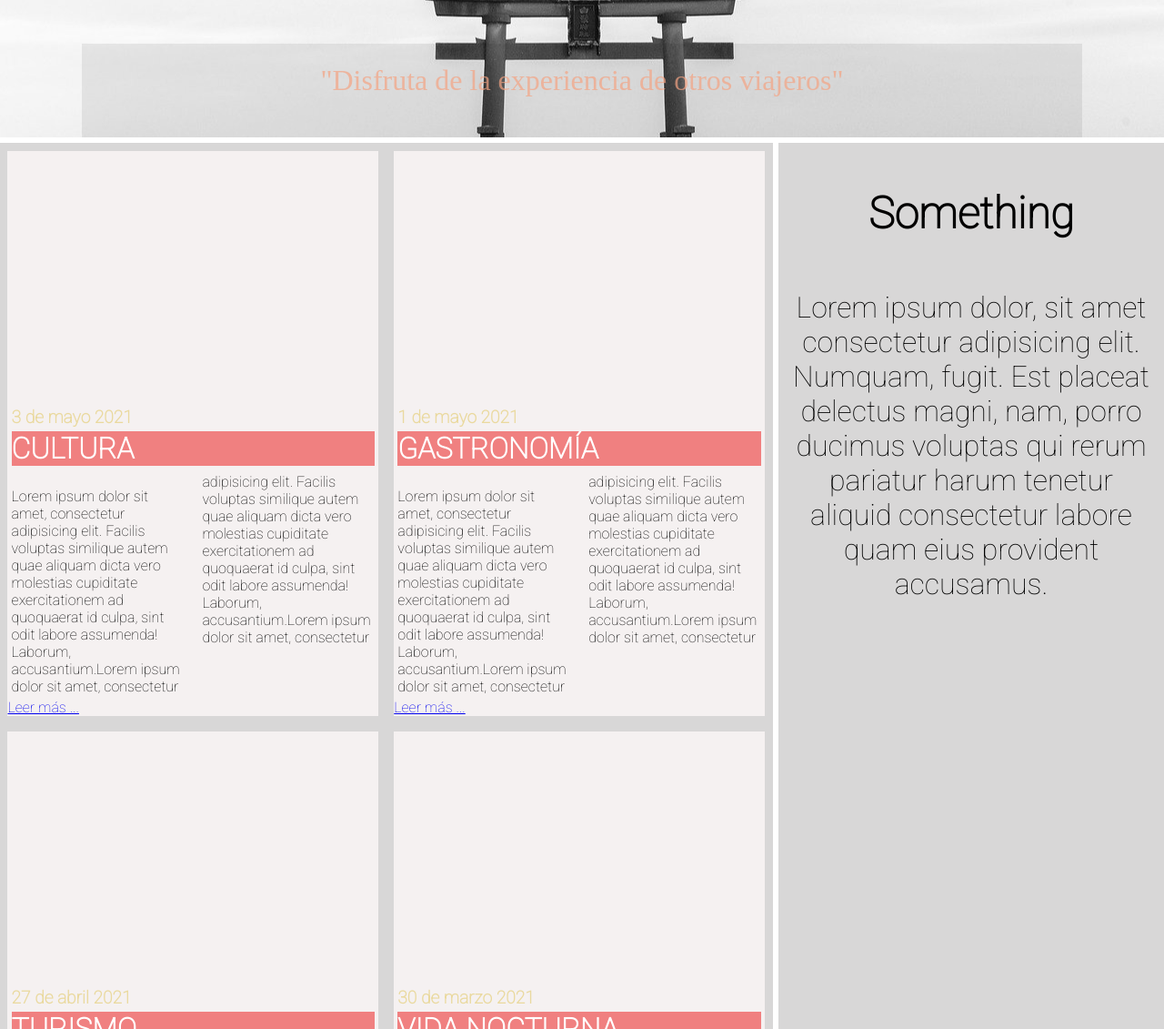
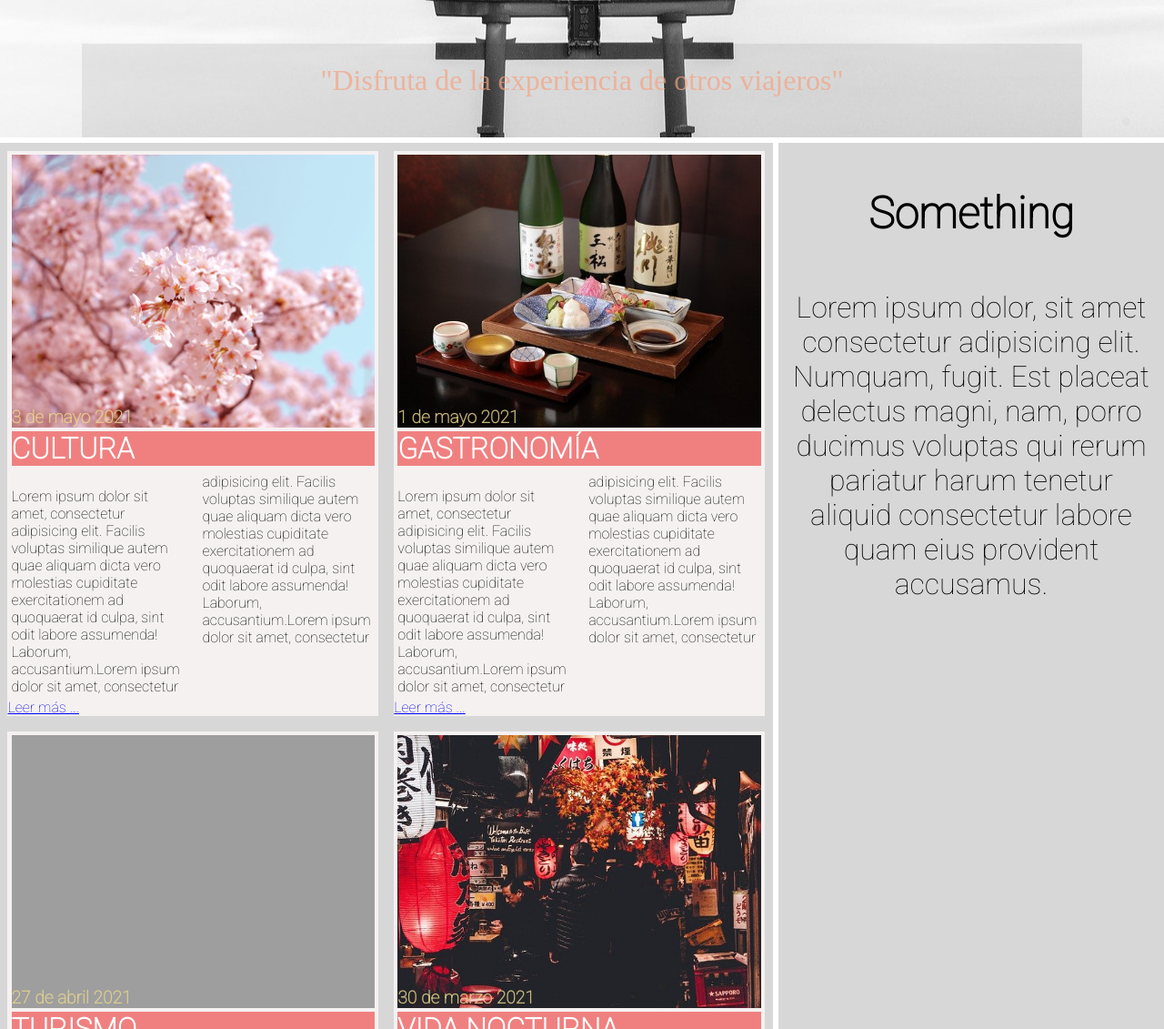
Before and after one commit to AsisEA/Sprint-1_Maquetacio-I_Nivell_2, a plain HTML site: page index.html in a window 1280 px wide. Shown: the part 169-1300 px from the top of the page at 91% size. Drawn offline with Linux system fonts and the light colour scheme; the site is published under a folder, as on GitHub Pages, so addresses that start at the root find nothing.

Commit message:
meta i ruta relativa

```diff
--- a/index.html
+++ b/index.html
@@ -2,6 +2,7 @@
 <html>
     <head>
         <title>S1. HTML i CSS > Nivell 2</title>
+        <meta name="viewport" content="width=device-width, initial-scale=1.0">
         <!-- Favicon -->
         <link rel="icon" href="img/favicon.ico" type="image/x-icon">
         <!-- Fuente "Roboto"-->
@@ -41,7 +42,7 @@
             <article class="article">
                 <div class="fila1">
                   <div class="fila1_element fila1_element1">
-                    <div class="article_img" style="background-image: url(/img/sakura.jpg);">
+                    <div class="article_img" style="background-image: url(img/sakura.jpg);">
                       <div class="fecha">3 de mayo 2021</div>
                     </div>
                     <div class="pie_imagen">CULTURA</div>
@@ -62,7 +63,7 @@
                     <div><a href="#">Leer más ...</a></div>
                   </div>
                   <div class="fila1_element fila1_element2">
-                    <div class="article_img" style="background-image: url(/img/comida.jpg);">
+                    <div class="article_img" style="background-image: url(img/comida.jpg);">
                       <div class="fecha">1 de mayo 2021</div>
                     </div>
                     <div class="pie_imagen">GASTRONOMÍA</div>
@@ -85,7 +86,7 @@
                 </div>
                 <div class="fila2">
                   <div class="fila2_element">
-                    <div class="article_img" style="background-image: url(/img/fuji.jpg);">
+                    <div class="article_img" style="background-image: url(img/fuji.jpg);">
                       <div class="fecha">27 de abril 2021</div>
                     </div>
                     <div class="pie_imagen">TURISMO</div>
@@ -106,7 +107,7 @@
                     <div><a href="#">Leer más ...</a></div>
                   </div>
                   <div class="fila2_element">
-                    <div class="article_img" style="background-image: url(/img/noche.jpg);">
+                    <div class="article_img" style="background-image: url(img/noche.jpg);">
                       <div class="fecha">30 de marzo 2021</div>
                     </div>
                     <div class="pie_imagen">VIDA NOCTURNA</div>
```
